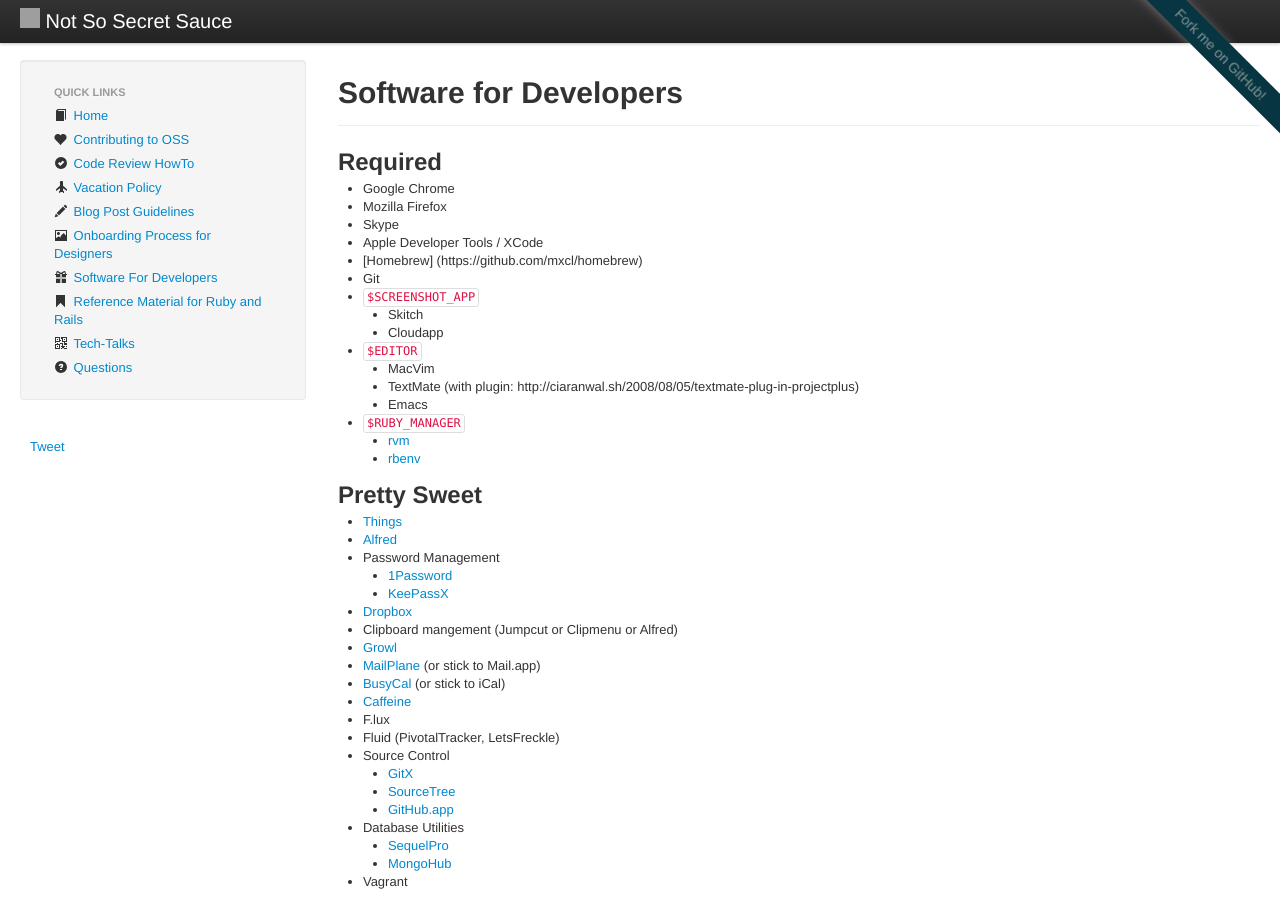
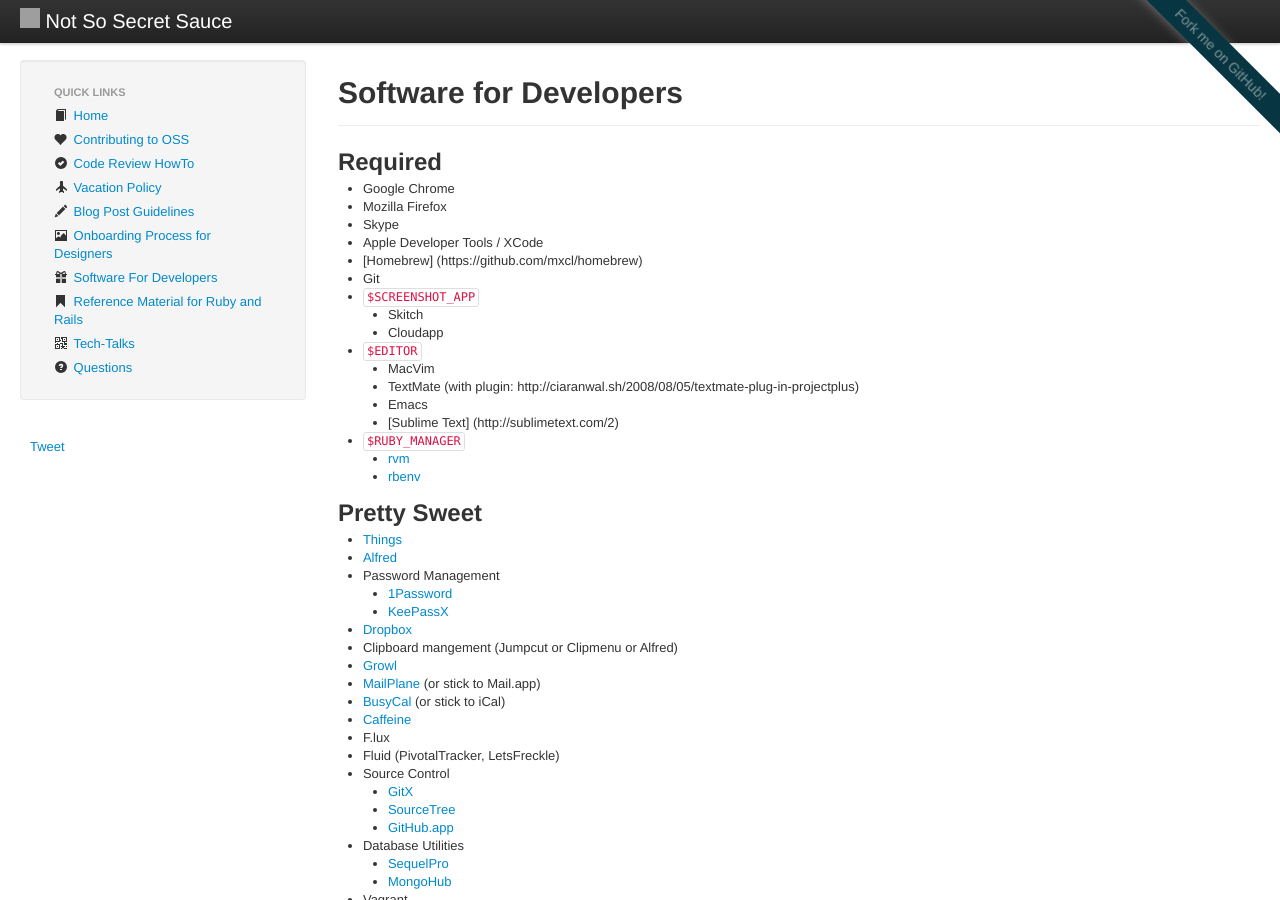
Before and after one commit to daveworth/not-so-secret-sauce, a Jekyll site: the page built from topics/software-for-developers.md, in a window 1280 px wide and 900 px high. Built offline with Jekyll 4.4.1, drawn with Linux system fonts in a browser that asks for light colours; nearby versions of some CDN libraries; comment, search, counter and statistics services are not loaded; grey boxes are pictures that could not be loaded.

Commit message:
added Sublime Text to Software for Developers

```diff
--- a/topics/software-for-developers.md
+++ b/topics/software-for-developers.md
@@ -19,6 +19,7 @@
   * MacVim
   * TextMate (with plugin: http://ciaranwal.sh/2008/08/05/textmate-plug-in-projectplus)
   * Emacs
+  * [Sublime Text] (http://sublimetext.com/2)
 * `$RUBY_MANAGER`
   * [rvm](https://rvm.beginrescueend.com/rvm/install/)
   * [rbenv](https://github.com/sstephenson/rbenv)
```
